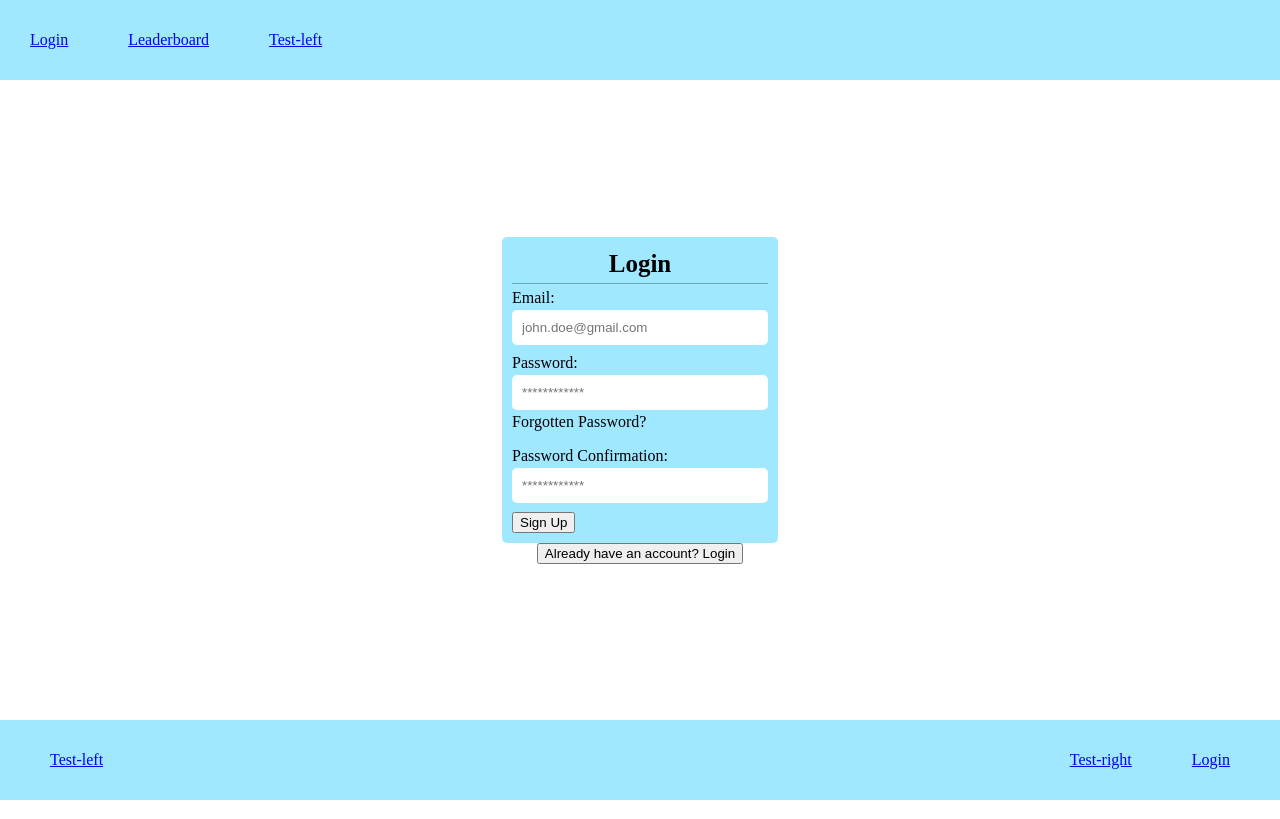
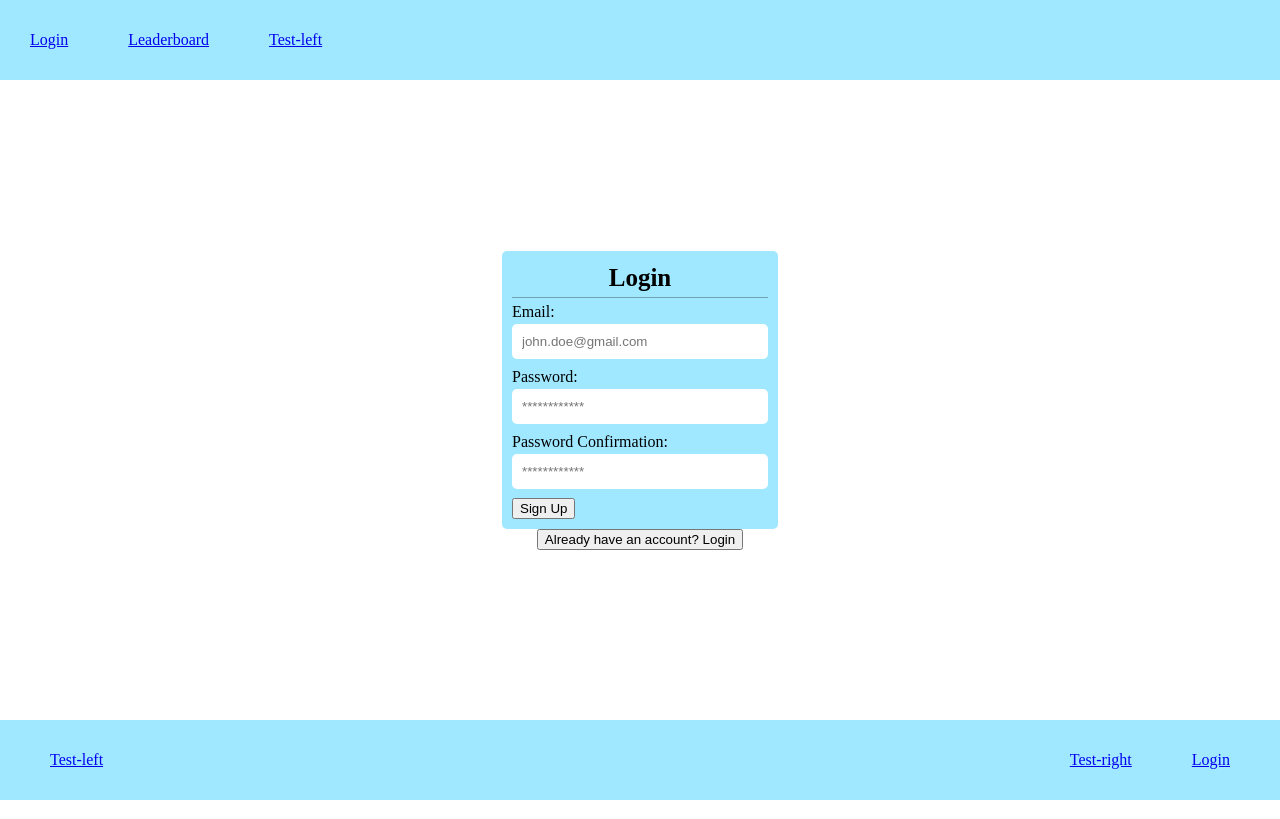
Before and after one commit to JoshWa1234/CO1709-GroupProject, a React (Vite) app in the folder GroupProject/: page /login in a window 1280 px wide. Both pictures are taken after a click on the button "Don't have an account? Sign Up". Built offline with nearby package versions, Linux system fonts and the light colour scheme.

Commit message:
Re routing when user is logged in

```diff
--- a/GroupProject/src/Features/auth/components/LoginForm/LoginForm.jsx
+++ b/GroupProject/src/Features/auth/components/LoginForm/LoginForm.jsx
@@ -1,14 +1,21 @@
-import {useState} from "react";
+import {useEffect} from "react";
 import InputBox from "@/ui Components/InputBox/InputBox.jsx";
 import styles from "./LoginForm.module.css";
 import globalStyles from "@/styles/global.module.css"
 import useLoginForm from "@/Features/auth/hooks/useLogin.js";
 import ErrorMessage from "@/ui Components/ErrorMessage/ErrorMessage.jsx";
+import {useNavigate} from "react-router-dom";
 
 export default function LoginForm(){
 
     const { email, setEmail, password, setPassword, loading, error, user,handleSubmit } = useLoginForm();
-    console.log(user);
+
+    const navigate = useNavigate();
+
+    useEffect(() => {
+        if (user) navigate('/');
+    }, [user]);
+
     return(
         <div className={styles["login-form"]}>
             <div className={styles["header"]}>
--- a/GroupProject/src/Features/auth/components/SignUpForm/SignUpForm.jsx
+++ b/GroupProject/src/Features/auth/components/SignUpForm/SignUpForm.jsx
@@ -42,11 +42,7 @@ export default function SignUpForm(){
                     value={password}
                     onChange={setPassword}
                 ></InputBox>
-            <span style={{'marginBottom': '10px'}} >
-                    <a >
-                         Forgotten Password?
-                    </a>
-                </span>
+
                 <InputBox
                     tag={'PasswordInput'}
                     type={'password'}
--- a/GroupProject/src/Features/auth/hooks/useLogin.js
+++ b/GroupProject/src/Features/auth/hooks/useLogin.js
@@ -1,5 +1,5 @@
 import { useState } from "react";
-import {loginUser, signUpUser} from "@/api/auth.api.js";
+import {loginUser} from "@/api/auth.api.js";
 
 export default function useLoginForm() {
     const [email,setEmail]=useState('');
@@ -31,7 +31,6 @@ export default function useLoginForm() {
 
         try {
             const data = await loginUser(email, password);
-            console.log('from use Login',data);
             setUser(data.user);
             if (data.errorMessage) {
                 setError(data.errorMessage);
```
